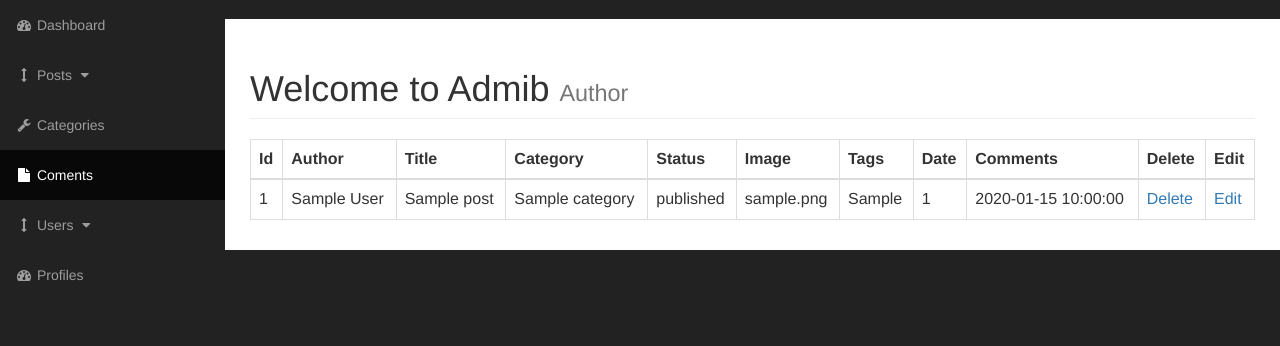
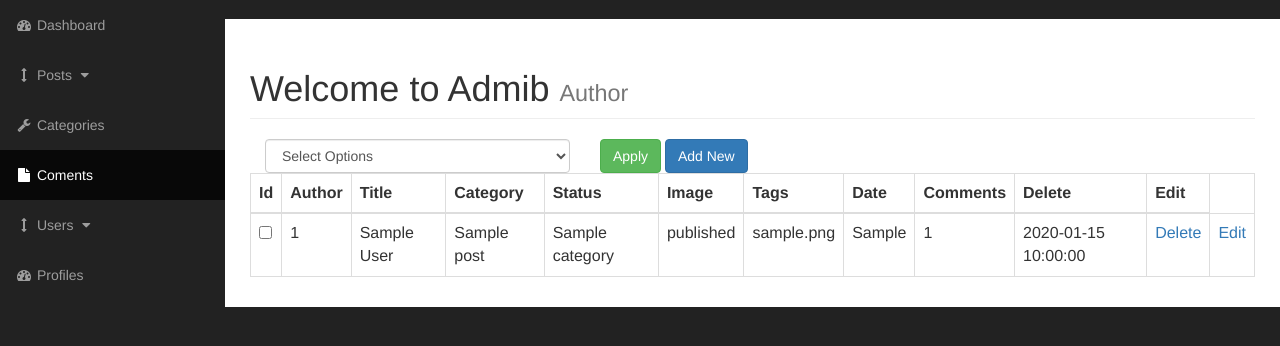
Before and after one commit to SubjectZeroo/Blog-CMS, a PHP site: page /admin/posts.php in a window 1280 px wide. Shown: the part 51-397 px from the top of the page. Run offline with PHP 8.4, Linux system fonts and the light colour scheme; the visitor is signed in with stand-in values (Sample User, id 1); tables that the repository leaves empty or names only in its code hold one stand-in row (values such as "Sample post"); some libraries are stand-ins or nearby versions.

Commit message:
agregando funcionalidades extra al cms pt 1

```diff
--- a/admin/includes/view_all_post.php
+++ b/admin/includes/view_all_post.php
@@ -1,6 +1,51 @@
+<?php
+
+
+if(isset($_POST['checkBoxArray'])){
+
+  foreach($_POST['checkBoxArray'] as $postValueId){
+     $bulk_options = $_POST['bulk_options'];
+
+    switch( $bulk_options){
+      case 'published':
+      $query = "UPDATE posts SET post_status = '{$bulk_options}' WHERE post_id = {$postValueId}";
+
+      $update_to_published_status = mysqli_query($connection, $query);
+      break;
+
+    }
+
+
+
+  }
+
+}
+
+?>
+
+
+
+
+<form action="" method="post">
+
+
   <table class="table-bordered table table-hover">
+      <div id="bulkOptionsContainer" class="col-xs-4">
+          <select class ="form-control" name="bulk_options" id="">
+              <option value="">Select Options</option>
+              <option value="published">Publish</option>
+              <option value="draft">Draft</option>
+              <option value="delete">Delete</option>
+
+          </select>
+      </div>
+      <div class="col-xs-4">
+          <input type="submit" name="submit" class="btn btn-success" value="Apply">
+          <a href="add_post.php" class="btn btn-primary">Add New</a>
+      </div>
                           <thead>
                             <tr>
+
                               <th>Id</th>
                               <th>Author</th>
                               <th>Title</th>
@@ -34,6 +79,10 @@
                                   $post_date = $row['post_date'];
 
                                     echo "<tr>";
+                                    ?>
+                                      <td><input class='checkBoxes' id='selectAllBoxes' type='checkbox' name='checkBoxArray[]' value='<?php echo $post_id ?>'></td>
+                                    <?php
+
                                     echo "<td>$post_id</td> ";
                                     echo "<td>$post_author </td> ";
                                     echo "<td>$post_title</td> ";
@@ -64,12 +113,13 @@
                        </table>
 
 
+</form>
+
+
 <?php
           if(isset($_GET['delete'])) {
               $the_post_id = $_GET['delete'];
               $query = "DELETE FROM posts WHERE post_id = {$the_post_id}";
               $delete_query = mysqli_query($connection, $query);
           }
-
-
 ?>
```
Also changed, not shown: includes/header.php (+17 -0 lines), includes/navigation.php (+14 -2 lines). Lines whose indentation alone changed are shown as unchanged.
